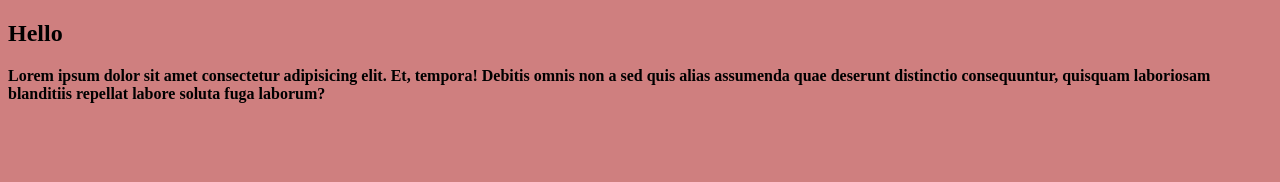
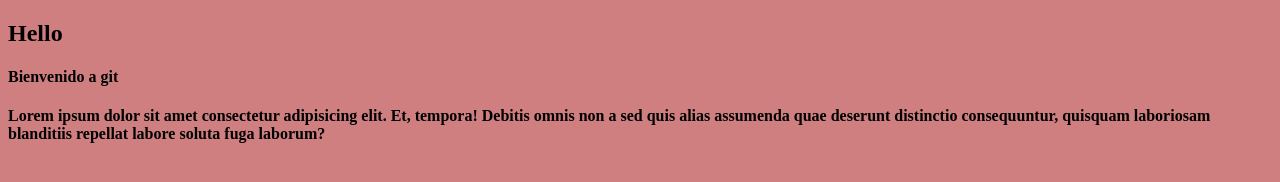
Before and after one commit to JGR26/GitRepaso, a plain HTML site: page index.html in a window 1280 px wide. Drawn offline with Linux system fonts and the light colour scheme.

Commit message:
Update index.html

```diff
--- a/index.html
+++ b/index.html
@@ -9,6 +9,7 @@
 </head>
 <body>
     <h2>Hello</h2>
+    <h4>Bienvenido a git</h4>
     <p>Lorem ipsum dolor sit amet consectetur adipisicing elit. Et, tempora! Debitis omnis non a sed quis alias assumenda quae deserunt distinctio consequuntur, quisquam laboriosam blanditiis repellat labore soluta fuga laborum?</p>
 </body>
 </html>
```
